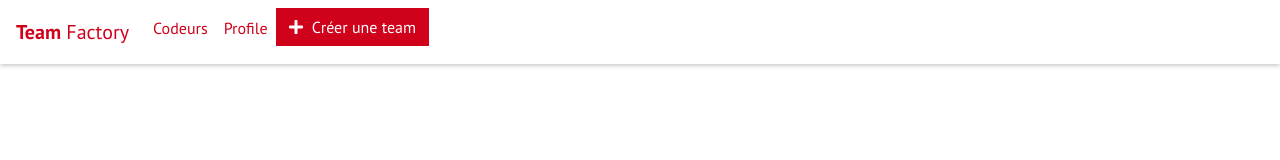
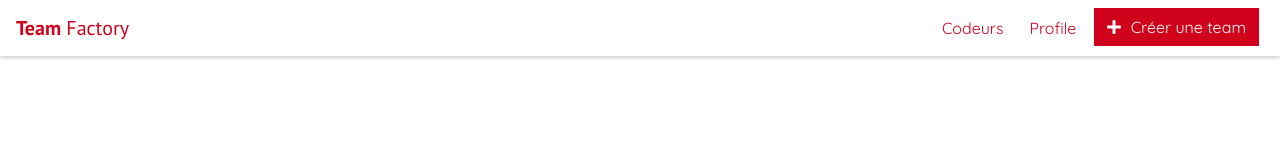
Before and after one commit to Helkir/TeamFactory, a plain HTML site: page create-team.html in a window 1280 px wide. Drawn offline with nearby package versions, Linux system fonts and the light colour scheme.

Commit message:
Style de la nav-bar :')

```diff
--- a/create-team.html
+++ b/create-team.html
@@ -30,7 +30,7 @@
         </button>
 
         <div class="collapse navbar-collapse" id="navbarSupportedContent">
-            <ul class="navbar-nav mr-auto">
+            <ul class="navbar-nav ml-auto">
                 <li class="nav-item">
                     <a class="nav-link" href="./list-users.html">Codeurs
                     </a>
@@ -39,10 +39,10 @@
                     <a class="nav-link" href="./user-profile.html">Profile</a>
                 </li>
                 <li class="nav-item">
-                    <button class="btn btn-primary btn-add">
+                    <a class="btn btn-primary btn-add" href="./create-team.html">
                         <span class="btn-icon">
                             <i class="fas fa-plus"></i>
-                        </span> Créer une team</button>
+                        </span> Créer une team</a>
                 </li>
             </ul>
         </div>
--- a/css/style.css
+++ b/css/style.css
@@ -7,6 +7,10 @@ body {
     font-family: 'PT Sans', sans-serif;
     font-size: 16px;
     font-weight: 400;
+}
+
+a.btn-primary {
+    color: #FFF !important;
 }
 
 .btn {
@@ -31,6 +35,7 @@ body {
 
 .btn-add {
     border-radius: 0;
+    margin-bottom: 0;
 }
 
 .btn-add .btn-icon {
@@ -61,12 +66,18 @@ input {
 =            Menu                             =
 =============================================*/
 
+
 .navbar a {
     color: #D0021B;
 }
 
 .navbar {
     box-shadow: 0 2px 4px 0 rgba(0, 0, 0, .2);
+}
+
+.nav-item {
+    margin: 0 5px;
+    font-family: 'Quicksand', sans-serif;
 }
 
 /*=====  End of Menu                   ======*/
```
Also changed, not shown: login.html (+3 -1 lines), 2 other files.
